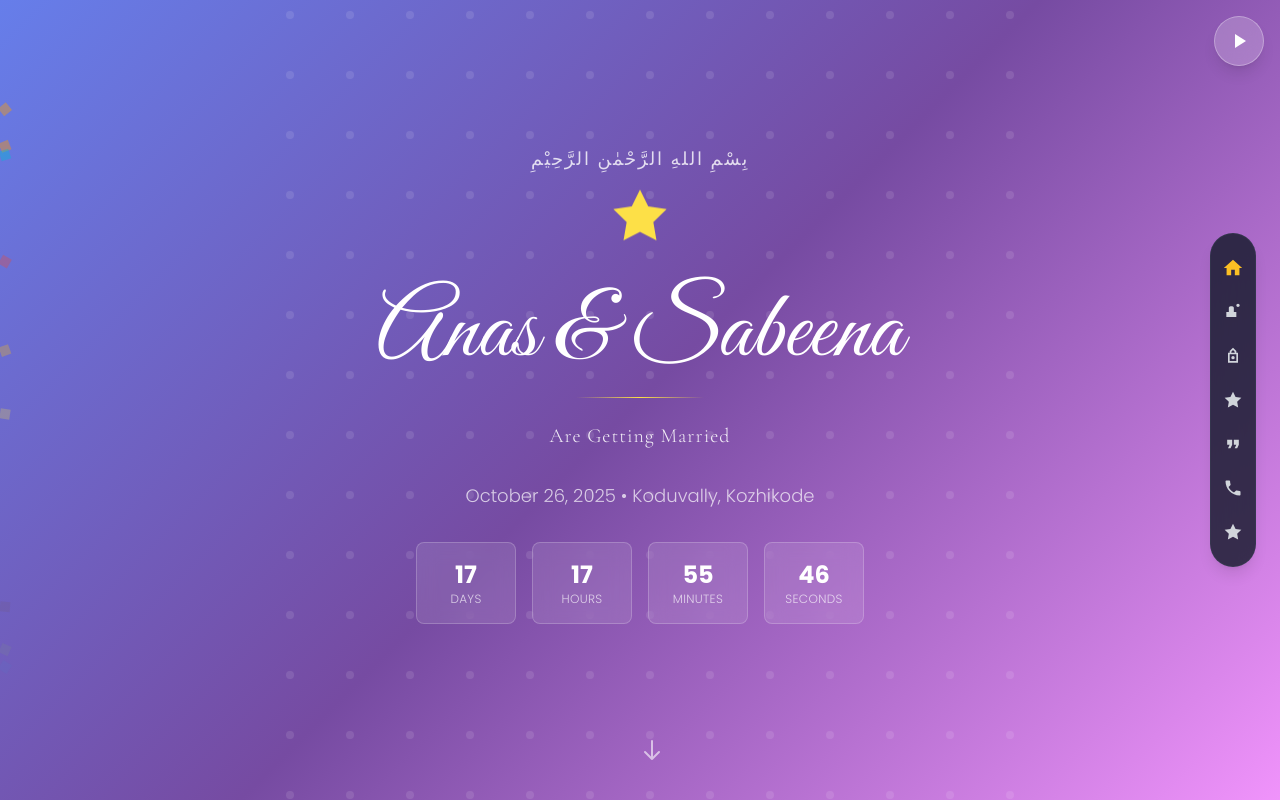
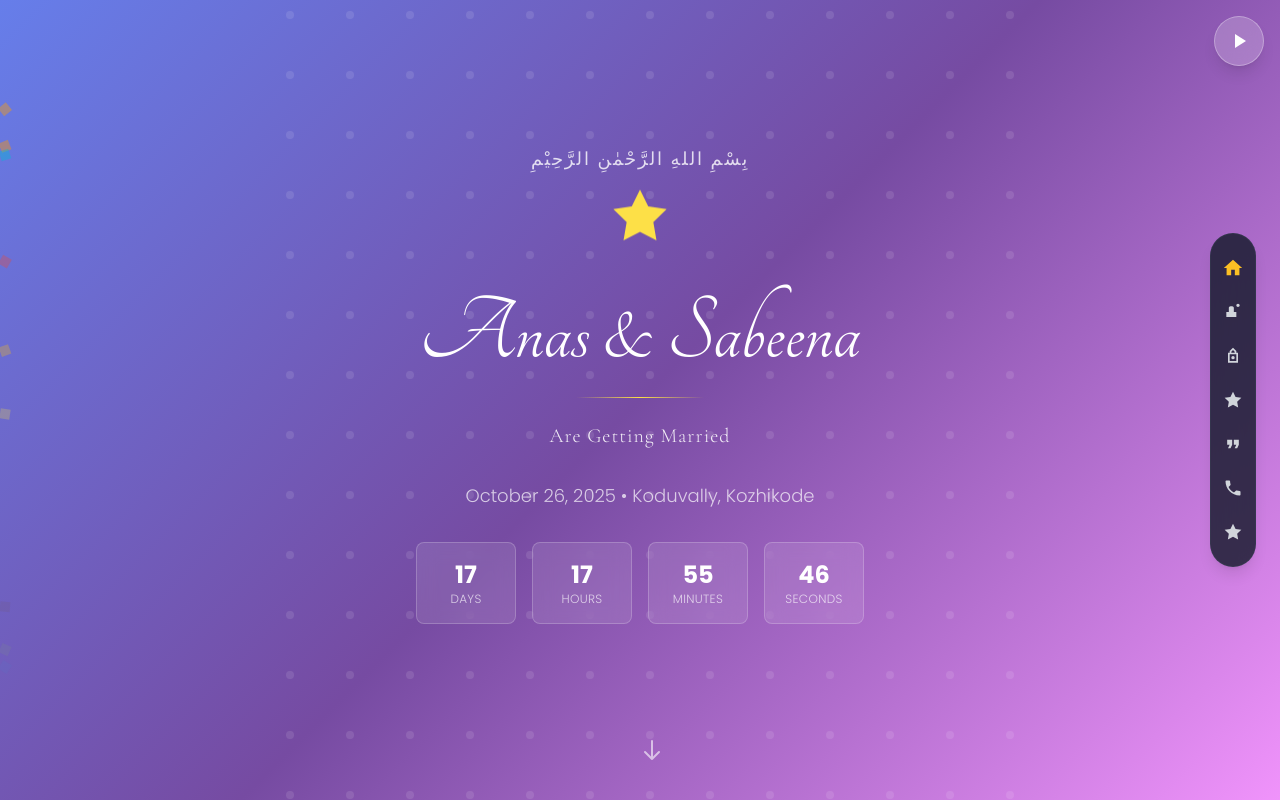
Before and after one commit to salmanulfaristhiruthiparamb/anasnazartp.wedding, a plain HTML site: page index.html in a window 1280 px wide. Drawn offline with nearby package versions, Linux system fonts and the light colour scheme.

Commit message:
fix: font change

```diff
--- a/index.html
+++ b/index.html
@@ -7,7 +7,7 @@
     <title>Anas Nazar T P & Sabeena K P - Marriage</title>
     <script src="https://cdn.tailwindcss.com"></script>
     <link
-        href="https://fonts.googleapis.com/css2?family=Cormorant+Garamond:wght@300;400;500;600;700&family=Poppins:wght@200;300;400;500;600;700&family=Dancing+Script:wght@400;500;600;700&family=Great+Vibes:wght@400&display=swap"
+        href="https://fonts.googleapis.com/css2?family=Cormorant+Garamond:wght@300;400;500;600;700&family=Poppins:wght@200;300;400;500;600;700&family=Dancing+Script:wght@400;500;600;700&family=Tangerine:wght@400&display=swap"
         rel="stylesheet">
     <style>
         body {
@@ -22,7 +22,7 @@
         }
 
         .script-font {
-            font-family: 'Great Vibes', cursive;
+            font-family: 'Tangerine', cursive;
         }
 
         .hero-bg {
```
